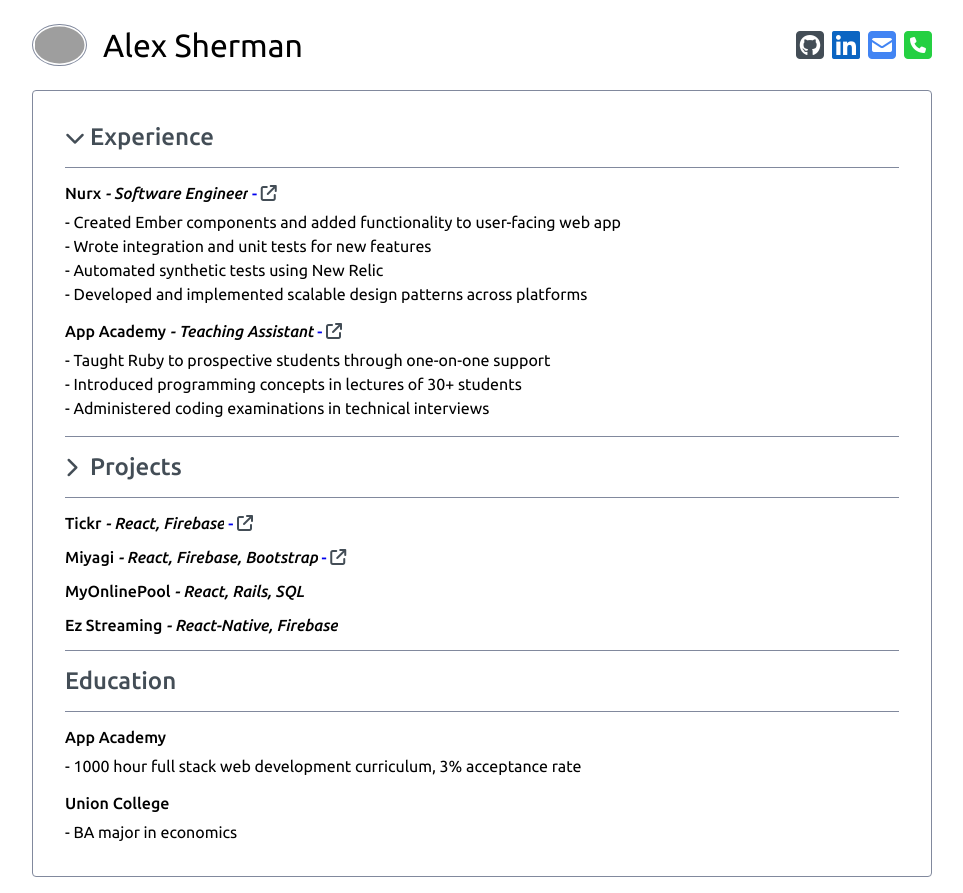
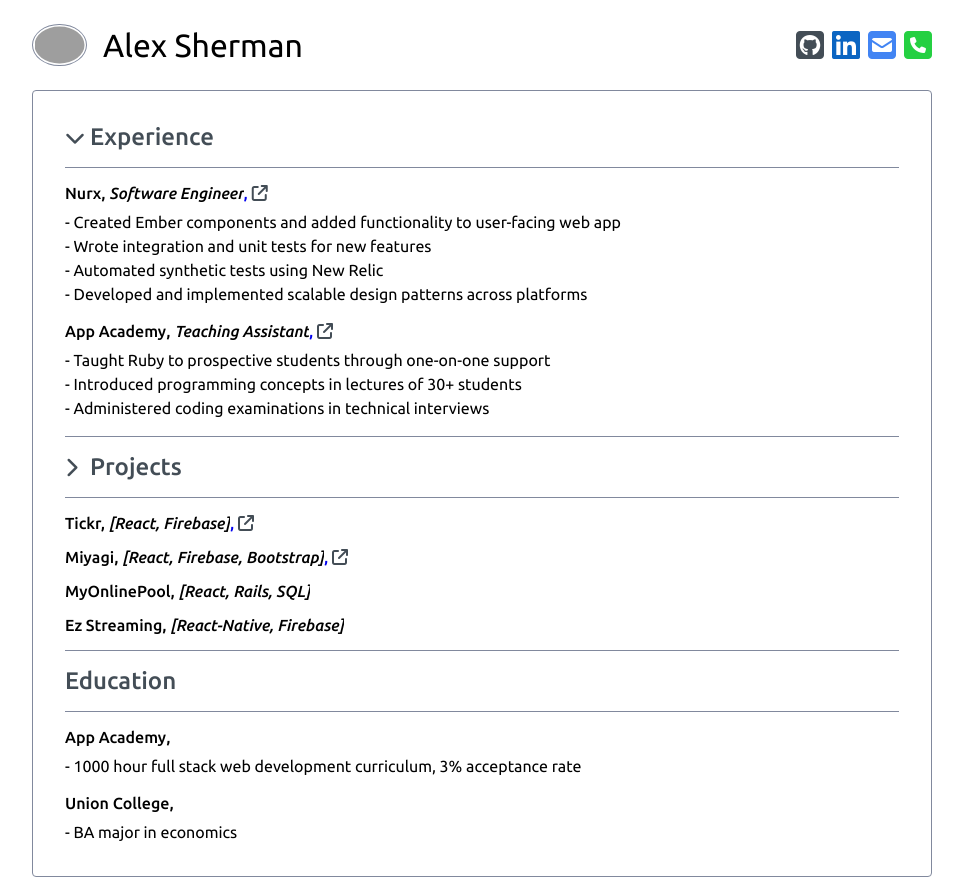
Before and after one commit to asherman-ca/resume, a React (Create React App) app: page / in a window 1280 px wide. Shown: the whole page, without its empty margins (158-1121 px from the left). Built offline with nearby package versions, Linux system fonts and the light colour scheme; grey boxes are pictures that could not be loaded.

Commit message:
data adjustment

```diff
--- a/src/components/ResumeListItem.jsx
+++ b/src/components/ResumeListItem.jsx
@@ -10,13 +10,13 @@
 	return (
 		<div className='resume-list-item'>
 			<div className='header'>
-				<span className='title'>{item.title.product}&nbsp;</span>
+				<span className='title'>{item.title.product},&nbsp;</span>
 				{item.title.detail && (
-					<span className='detail'>- {item.title.detail}</span>
+					<span className='detail'>{item.title.detail}</span>
 				)}
 				{item.title.link && (
 					<a target='_blank' rel='noopener noreferrer' href={item.title.link}>
-						&nbsp;- <i className='fa-solid fa-arrow-up-right-from-square'></i>
+						,&nbsp;<i className='fa-solid fa-arrow-up-right-from-square'></i>
 					</a>
 				)}
 			</div>
--- a/src/data/resume.js
+++ b/src/data/resume.js
@@ -33,7 +33,7 @@
 			id: 3,
 			title: {
 				product: 'Tickr',
-				detail: 'React, Firebase',
+				detail: '[React, Firebase]',
 				link: 'https://coin-ticker.vercel.app/',
 			},
 			details: [
@@ -47,7 +47,7 @@
 			id: 4,
 			title: {
 				product: 'Miyagi',
-				detail: 'React, Firebase, Bootstrap',
+				detail: '[React, Firebase, Bootstrap]',
 				link: 'https://miyagi.tech/',
 			},
 			details: [
@@ -59,7 +59,11 @@
 		},
 		{
 			id: 5,
-			title: { product: 'MyOnlinePool', detail: 'React, Rails, SQL', link: '' },
+			title: {
+				product: 'MyOnlinePool',
+				detail: '[React, Rails, SQL]',
+				link: '',
+			},
 			details: [
 				"Updated score data through queries to the NFL's api,",
 				'Processed payment through hand rolled PayPal implementation',
@@ -70,7 +74,7 @@
 			id: 6,
 			title: {
 				product: 'Ez Streaming',
-				detail: 'React-Native, Firebase',
+				detail: '[React-Native, Firebase]',
 				link: '',
 			},
 			details: [
```
